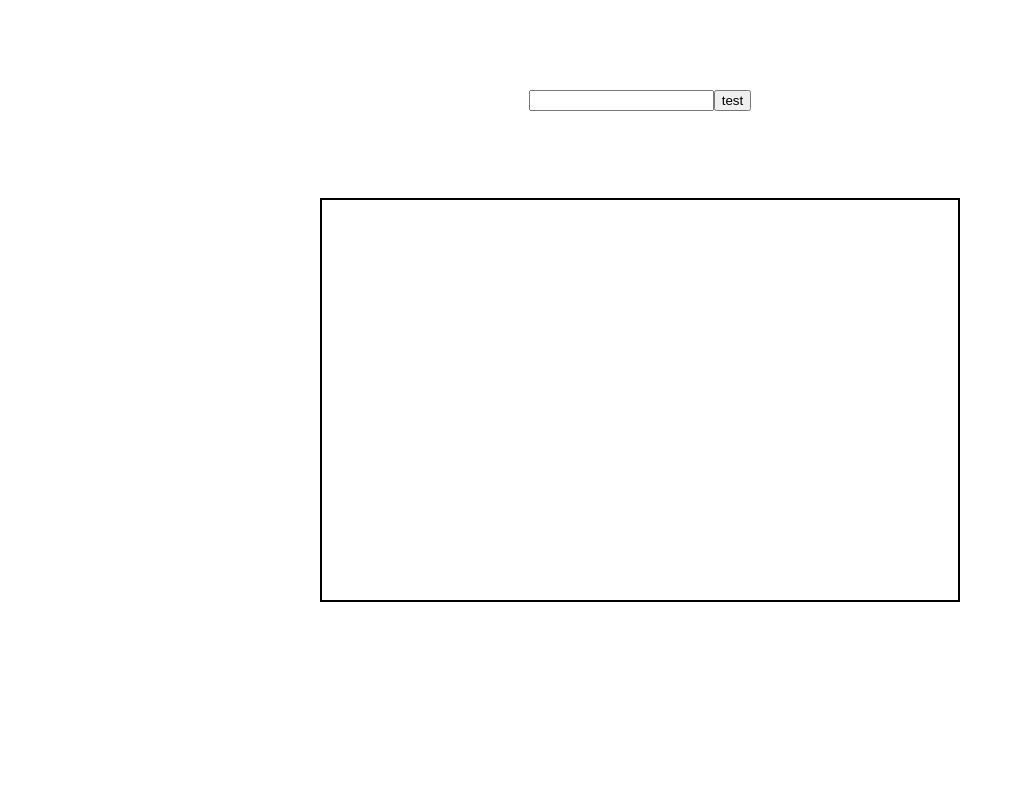
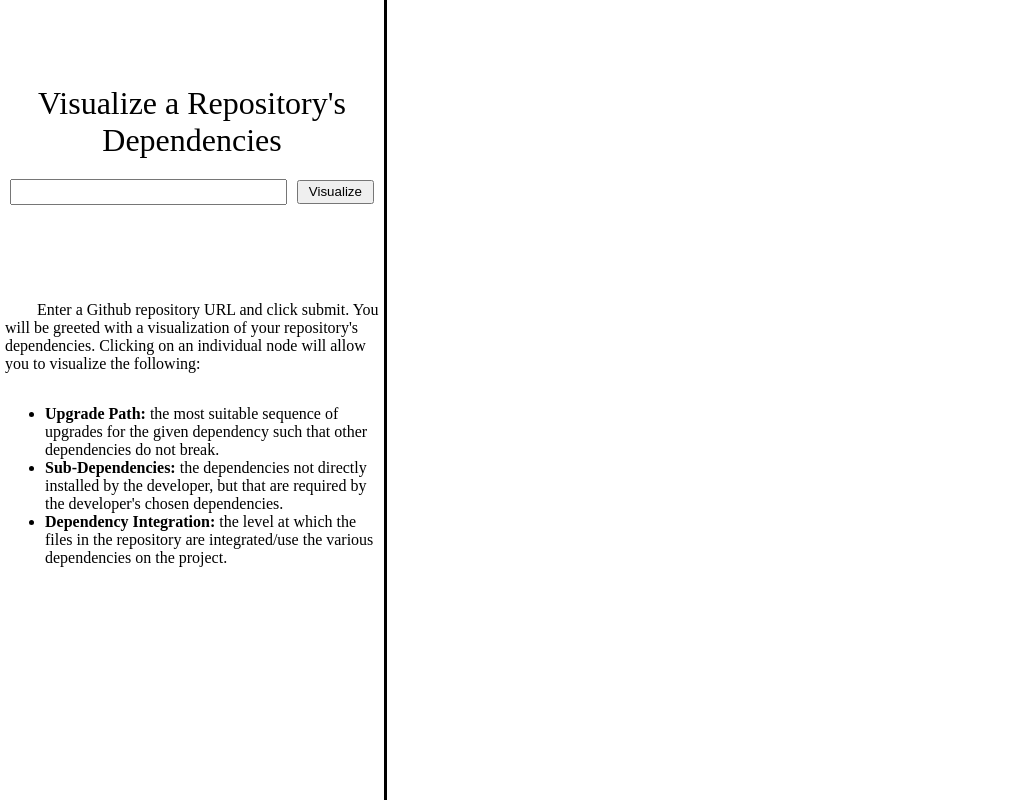
Before and after one commit to xxArcher/DependenISEE, a React app: page / in a window 1280 px wide. Shown: the whole page, without its empty margins (0-1018 px from the left). Built offline with nearby package versions, Linux system fonts and the light colour scheme.

Commit message:
Rearranged elements and added description

```diff
--- a/app/components/form/box.js
+++ b/app/components/form/box.js
@@ -1,7 +1,9 @@
 import React from 'react';
+
+import styles from './formElements.css';
 
 export const Box = (props) => {
     const { id } = props;
 
-    return <input id={id} type="text" />
+    return <input id={id} type="text" className={styles.inputBox} />
 };
--- a/app/components/form/button.js
+++ b/app/components/form/button.js
@@ -1,6 +1,8 @@
 import React from 'react';
+
+import styles from './formElements.css';
 
 export const Button = (props) => {
     const { form, label } = props;
-    return <button form={form}>{label}</button>;
+    return <button form={form} className={styles.inputButton}>{label}</button>;
 }
--- /dev/null
+++ b/app/components/form/formElements.css
@@ -0,0 +1,12 @@
+.inputBox {
+    line-height: 1.5em;
+    margin: 5px;
+    width: 70%;
+}
+
+.inputButton {
+    line-height: 1.5em;
+    margin: 5px;
+    padding: 0 10px;
+    user-select: none;
+}
--- /dev/null
+++ b/app/components/visualizer/canvas.css
@@ -0,0 +1,13 @@
+.canvas div:focus,
+.canvas canvas:focus {
+    outline: 0;
+}
+
+.canvas {
+    border-color: black;
+    border-width: 0 0 0 3px;
+    border-style: solid;
+    box-sizing: border-box;
+    grid-area: vis;
+    height: 100%
+}
--- a/app/components/visualizer/canvas.js
+++ b/app/components/visualizer/canvas.js
@@ -1,6 +1,8 @@
 import React from 'react';
 
 import { network } from './network';
+
+import styles from './canvas.css';
 
 export default class Canvas extends React.Component {
     componentDidUpdate() {
@@ -10,6 +12,6 @@ export default class Canvas extends React.Component {
     render() {
         const { id } = this.props;
 
-        return <div id={id}></div>;
+        return <div id={id} className={styles.canvas}></div>;
     }
 }
--- a/app/index.css
+++ b/app/index.css
@@ -6,21 +6,33 @@ html, body, #content {
 #content {
     align-items: center;
     display: grid;
-    grid-template-rows: 25% 50% 25%;
-    grid-template-columns: 25% 50% 25%;
+    grid-template-columns: 30% 1fr 1fr;
+    grid-template-rows: 35% 1fr 1fr;
+    grid-template-areas:
+            "upper vis vis"
+            "lower vis vis"
+            "lower vis vis";
     text-align: center;
 }
 
-#dependencyVisualizer {
-    border-color: black;
-    border-width: 2px;
-    border-style: solid;
-    grid-column: 2;
-    grid-row: 2;
-    height: 100%
+.description {
+    align-self: normal;
+    display: flex;
+    flex-direction: column;
+    grid-area: lower;
+    padding: 5px;
+    text-align: left;
+}
+.description p {
+    text-indent: 2em;
 }
 
-#getGitRepo {
-    grid-column: 2;
-    grid-row: 1;
+.title {
+    font-size: xx-large;
+    margin: 15px;
+    user-select: none;
 }
+
+.upperContent {
+    grid-area: upper;
+}
--- a/app/index.js
+++ b/app/index.js
@@ -4,6 +4,8 @@ import ReactDOM from 'react-dom';
 import { Box } from './components/form/box';
 import { Button } from './components/form/button';
 import Canvas from './components/visualizer/canvas';
+
+import styles from './index.css';
 
 class IndexPage extends React.Component {
     constructor(props) {
@@ -27,10 +29,21 @@ class IndexPage extends React.Component {
         const { url } = this.state;
 
         return <React.Fragment>
-            <form id="getGitRepo" onSubmit={this.getRepoSubmit}>
-                <Box id="repoUrl"/>
-                <Button label="test" form="getGitRepo"/>
-            </form>
+            <div className={styles.upperContent}>
+                <p className={styles.title}>Visualize a Repository's Dependencies</p>
+                <form id="getGitRepo" onSubmit={this.getRepoSubmit} className={styles.getRepoForm}>
+                    <Box id="repoUrl"/>
+                    <Button label="Visualize" form="getGitRepo"/>
+                </form>
+            </div>
+            <div className={styles.description}>
+                <p>Enter a Github repository URL and click submit. You will be greeted with a visualization of your repository's dependencies. Clicking on an individual node will allow you to visualize the following:</p>
+                <ul>
+                    <li><strong>Upgrade Path:</strong> the most suitable sequence of upgrades for the given dependency such that other dependencies do not break.</li>
+                    <li><strong>Sub-Dependencies:</strong> the dependencies not directly installed by the developer, but that are required by the developer's chosen dependencies.</li>
+                    <li><strong>Dependency Integration:</strong> the level at which the files in the repository are integrated/use the various dependencies on the project.</li>
+                </ul>
+            </div>
             <Canvas id="dependencyVisualizer" url={url} />
         </React.Fragment>;
     }
--- a/webpack.config.js
+++ b/webpack.config.js
@@ -25,9 +25,10 @@ module.exports = {
         test: /\.css$/,
         exclude: /node_modules/,
         loader: 'css-loader',
-        query: {
-            modules: true,
+        options: {
+          modules: {
             localIdentName: '[name]__[local]___[hash:base64:5]'
+          }
         }
       }
     ]
```
